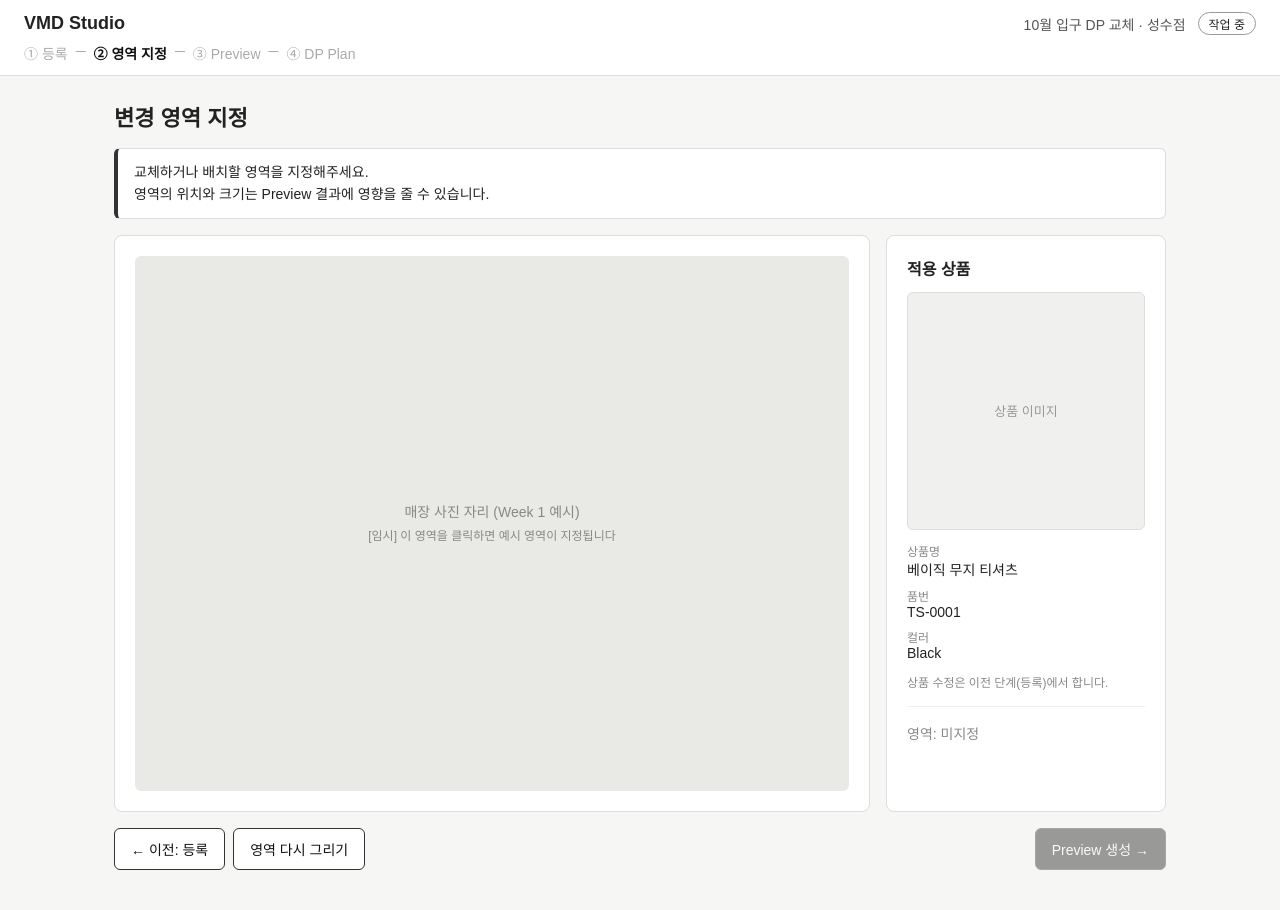
After one commit to woosik980201/vmd-studio, a Spring Boot app: page /editor.html in a window 1280 px wide. The commit adds this page. Run offline with Spring Boot 4, Linux system fonts and the light colour scheme.

Commit message:
feat: DP Editor 화면 골격 구현 (영역 지정은 임시 클릭 방식)

```diff
--- a/src/main/resources/static/css/style.css
+++ b/src/main/resources/static/css/style.css
@@ -242,3 +242,95 @@ h1 {
     justify-content: space-between;
     align-items: center;
 }
+
+/* ---------- DP Editor ---------- */
+.notice {
+    padding: 12px 16px;
+    border: 1px solid #ddd;
+    border-left: 4px solid #333;
+    border-radius: 6px;
+    background: #fff;
+    font-size: 14px;
+    line-height: 1.6;
+}
+
+.editor-layout {
+    display: grid;
+    grid-template-columns: 1fr 280px;
+    gap: 16px;
+}
+
+/* 매장 사진 영역: 영역 상자를 그 위에 겹쳐 놓기 위해 position: relative */
+.photo-canvas {
+    position: relative;
+    aspect-ratio: 4 / 3;
+    border-radius: 6px;
+    background: #e9e9e6;
+    overflow: hidden;
+    cursor: crosshair;
+    user-select: none;
+}
+
+.photo-placeholder {
+    position: absolute;
+    inset: 0;
+    display: flex;
+    align-items: center;
+    justify-content: center;
+    color: #888;
+    font-size: 14px;
+    line-height: 1.6;
+    text-align: center;
+}
+
+/* 지정된 영역: 위치와 크기는 JavaScript가 % 값으로 정한다 */
+.region-box {
+    position: absolute;
+    border: 2px solid #111;
+    background: rgba(17, 17, 17, 0.15);
+}
+
+.product-card-image {
+    display: flex;
+    align-items: center;
+    justify-content: center;
+    aspect-ratio: 1 / 1;
+    margin-bottom: 12px;
+    border: 1px solid #ddd;
+    border-radius: 6px;
+    background: #f0f0ee;
+    color: #999;
+    font-size: 13px;
+}
+
+.info-list {
+    margin: 0;
+    font-size: 14px;
+}
+
+.info-list dt {
+    font-size: 12px;
+    color: #888;
+}
+
+.info-list dd {
+    margin: 0 0 8px;
+}
+
+.region-status {
+    margin-top: 16px;
+    padding-top: 16px;
+    border-top: 1px solid #eee;
+    font-size: 14px;
+    color: #888;
+}
+
+.region-status.is-set {
+    color: #111;
+    font-weight: 700;
+}
+
+.button-group {
+    display: flex;
+    gap: 8px;
+}
--- /dev/null
+++ b/src/main/resources/static/editor.html
@@ -0,0 +1,68 @@
+<!DOCTYPE html>
+<html lang="ko">
+<head>
+    <meta charset="UTF-8">
+    <meta name="viewport" content="width=device-width, initial-scale=1.0">
+    <title>VMD Studio · DP Editor</title>
+    <link rel="stylesheet" href="/css/style.css">
+</head>
+<body>
+<header id="app-header"></header>
+
+<main class="page">
+    <div class="page-title-row">
+        <h1>변경 영역 지정</h1>
+    </div>
+
+    <!-- 안내 문구 (화면 기능 명세 v0.2 확정 문구) -->
+    <section class="notice">
+        교체하거나 배치할 영역을 지정해주세요.<br>
+        영역의 위치와 크기는 Preview 결과에 영향을 줄 수 있습니다.
+    </section>
+
+    <section class="editor-layout">
+        <!-- 왼쪽: 매장 사진 + 지정 영역 -->
+        <div class="card">
+            <div class="photo-canvas" id="photo-canvas">
+                <div class="photo-placeholder">
+            <span>
+              매장 사진 자리 (Week 1 예시)<br>
+              <span class="hint">[임시] 이 영역을 클릭하면 예시 영역이 지정됩니다</span>
+            </span>
+                </div>
+                <div class="region-box" id="region-box" hidden></div>
+            </div>
+        </div>
+
+        <!-- 오른쪽: 적용 상품 (읽기 전용) + 영역 상태 -->
+        <div class="card">
+            <h2 class="section-title">적용 상품</h2>
+            <div class="product-card-image">상품 이미지</div>
+            <dl class="info-list">
+                <dt>상품명</dt>
+                <dd id="product-name"></dd>
+                <dt>품번</dt>
+                <dd id="product-code"></dd>
+                <dt>컬러</dt>
+                <dd id="product-color"></dd>
+            </dl>
+            <p class="hint">상품 수정은 이전 단계(등록)에서 합니다.</p>
+
+            <div class="region-status" id="region-status">영역: 미지정</div>
+        </div>
+    </section>
+
+    <section class="action-bar">
+        <div class="button-group">
+            <a class="btn" id="prev-link" href="/setup.html">← 이전: 등록</a>
+            <button type="button" class="btn" id="reset-button">영역 다시 그리기</button>
+        </div>
+        <button type="button" class="btn btn-primary" id="preview-button" disabled>Preview 생성 →</button>
+    </section>
+</main>
+
+<script src="/js/common.js"></script>
+<script src="/js/sample-data.js"></script>
+<script src="/js/editor.js"></script>
+</body>
+</html>
--- /dev/null
+++ b/src/main/resources/static/js/editor.js
@@ -0,0 +1,72 @@
+// DP Editor 화면 동작
+// Week 1 골격: 영역 지정은 [임시] 클릭 방식. Week 2에 마우스 드래그로 그리는 방식으로 교체한다.
+
+const taskId = getQueryParam('taskId') || 1;
+const task = findSampleTask(taskId);
+
+const photoCanvas = document.getElementById('photo-canvas');
+const regionBox = document.getElementById('region-box');
+const regionStatus = document.getElementById('region-status');
+const resetButton = document.getElementById('reset-button');
+const previewButton = document.getElementById('preview-button');
+
+renderHeader({
+    taskName: task.name,
+    storeName: task.storeName,
+    status: task.status,
+    currentStep: 'EDITOR'
+});
+
+// 적용 상품 정보 표시 (textContent는 글자를 그대로 넣으므로 escapeHtml이 필요 없다)
+document.getElementById('product-name').textContent = task.product.name;
+document.getElementById('product-code').textContent = task.product.code;
+document.getElementById('product-color').textContent = task.product.color || '-';
+
+// 이전 단계로 돌아갈 때도 같은 작업 번호를 유지한다
+document.getElementById('prev-link').href = `/setup.html?taskId=${taskId}`;
+
+// 지정된 영역. Backend의 Placement와 같은 구조로 x, y, width, height를 0~1 비율로 저장한다
+// null이면 영역이 아직 없다는 뜻
+let placement = null;
+
+// [임시] Week 1 예시 영역: 사진 가로의 35% 지점부터 30% 너비, 세로의 25% 지점부터 50% 높이
+const SAMPLE_PLACEMENT = { x: 0.35, y: 0.25, width: 0.30, height: 0.50 };
+
+// placement 값에 맞춰 화면(영역 상자, 상태 문구, 버튼)을 다시 그린다
+function renderPlacement() {
+    if (placement) {
+        regionBox.style.left = `${placement.x * 100}%`;
+        regionBox.style.top = `${placement.y * 100}%`;
+        regionBox.style.width = `${placement.width * 100}%`;
+        regionBox.style.height = `${placement.height * 100}%`;
+        regionBox.hidden = false;
+        regionStatus.textContent = '영역: 지정됨';
+        regionStatus.classList.add('is-set');
+    } else {
+        regionBox.hidden = true;
+        regionStatus.textContent = '영역: 미지정';
+        regionStatus.classList.remove('is-set');
+    }
+
+    // [Preview 생성] 활성 조건 (Wireframe v0.2): 영역 1개가 지정되어 있을 것
+    previewButton.disabled = placement === null;
+}
+
+// [임시] 사진 영역을 클릭하면 예시 영역을 지정한다 (1 Task = 영역 1개이므로 항상 하나로 덮어씀)
+photoCanvas.addEventListener('click', () => {
+    placement = { ...SAMPLE_PLACEMENT };
+    renderPlacement();
+});
+
+resetButton.addEventListener('click', () => {
+    placement = null;
+    renderPlacement();
+});
+
+previewButton.addEventListener('click', () => {
+    // Week 1 골격: 아직 서버에 저장하지 않는다.
+    // API를 연결하면 PUT placement → POST preview 순서로 요청한 뒤 이동한다.
+    window.location.href = `/preview.html?taskId=${taskId}`;
+});
+
+renderPlacement();
```
